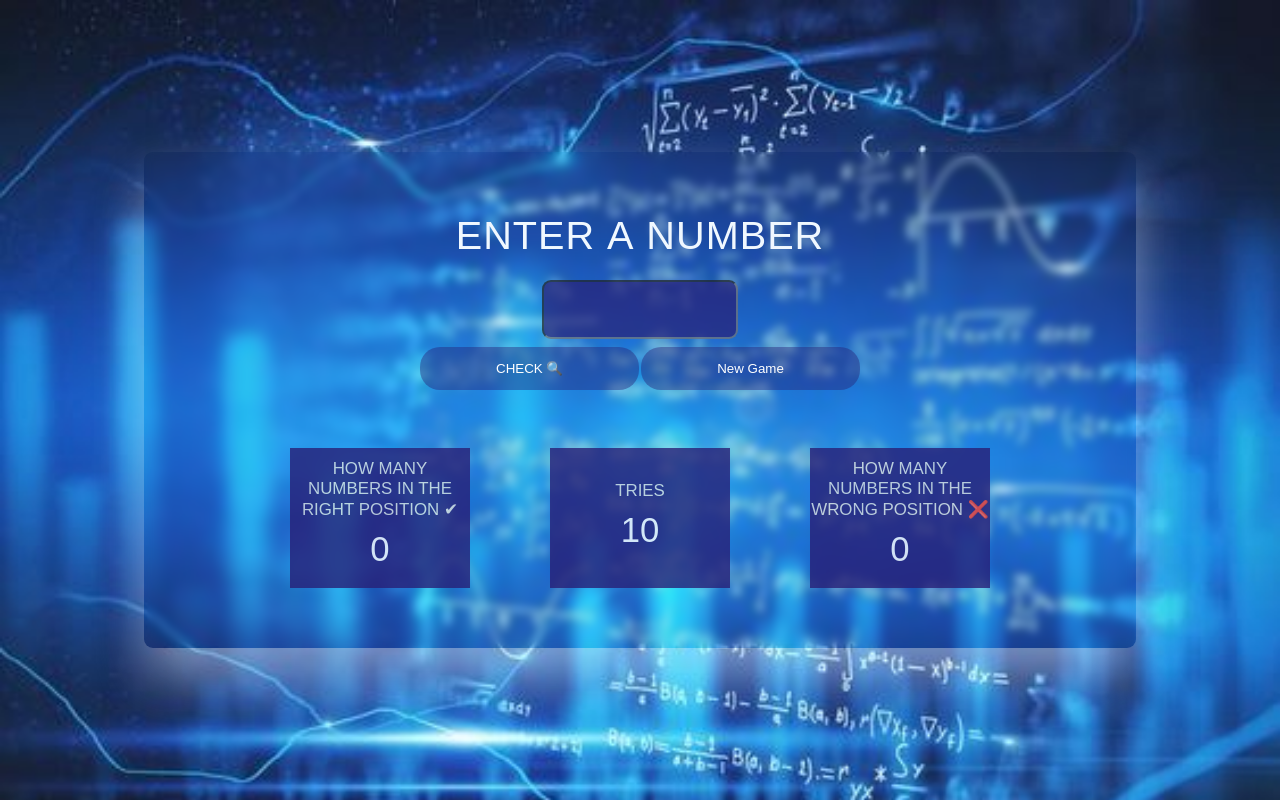
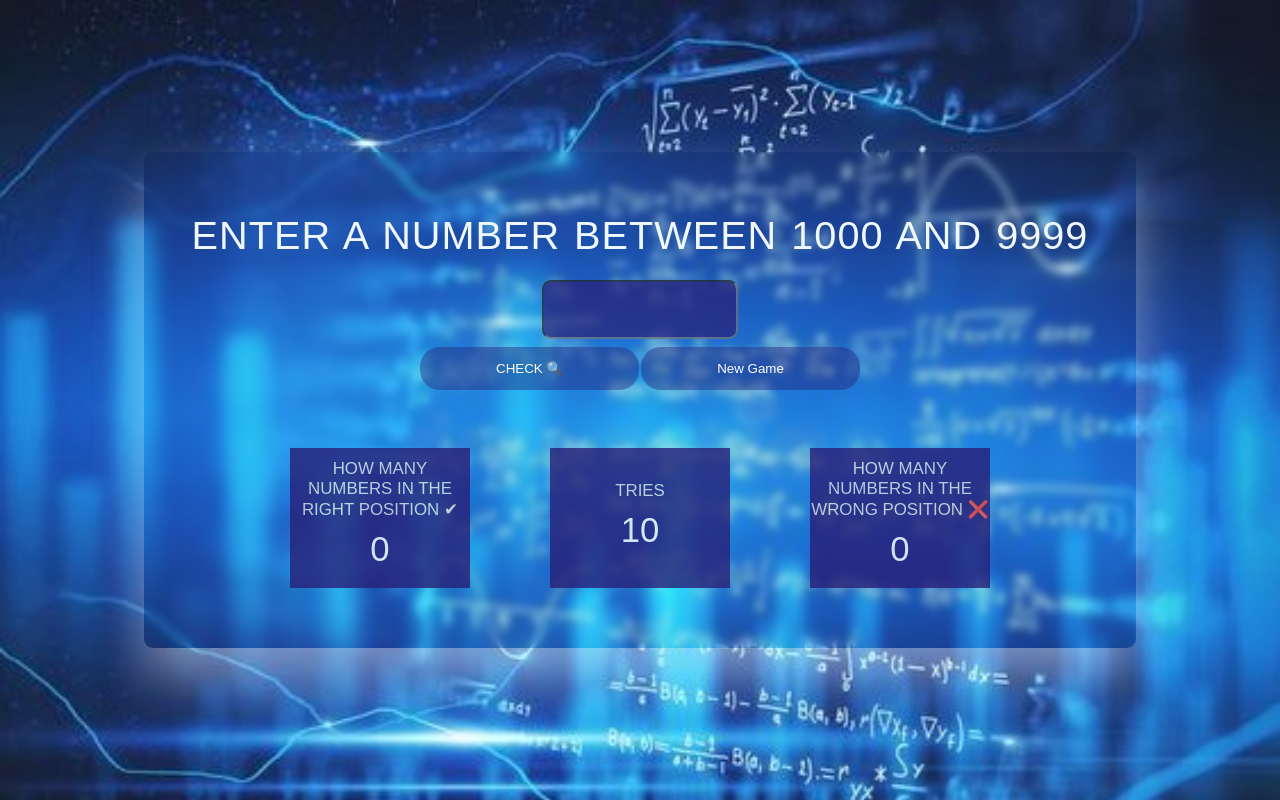
Before and after one commit to doniaMajjedi/Javascript-Project, a plain HTML site: page index.html in a window 1280 px wide. Drawn offline with Linux system fonts and the light colour scheme.

Commit message:
Update index.html

```diff
--- a/index.html
+++ b/index.html
@@ -12,7 +12,7 @@
     <main>
         <center>
             <section class="player">
-                <center><h2 class="name">Enter a number</h2></center>
+                <center><h2 class="name">Enter a number between 1000 and 9999</h2></center>
                 <div class="current">
                     <input type="number" class="score" id="Enumber"/>
                 </div>
```
